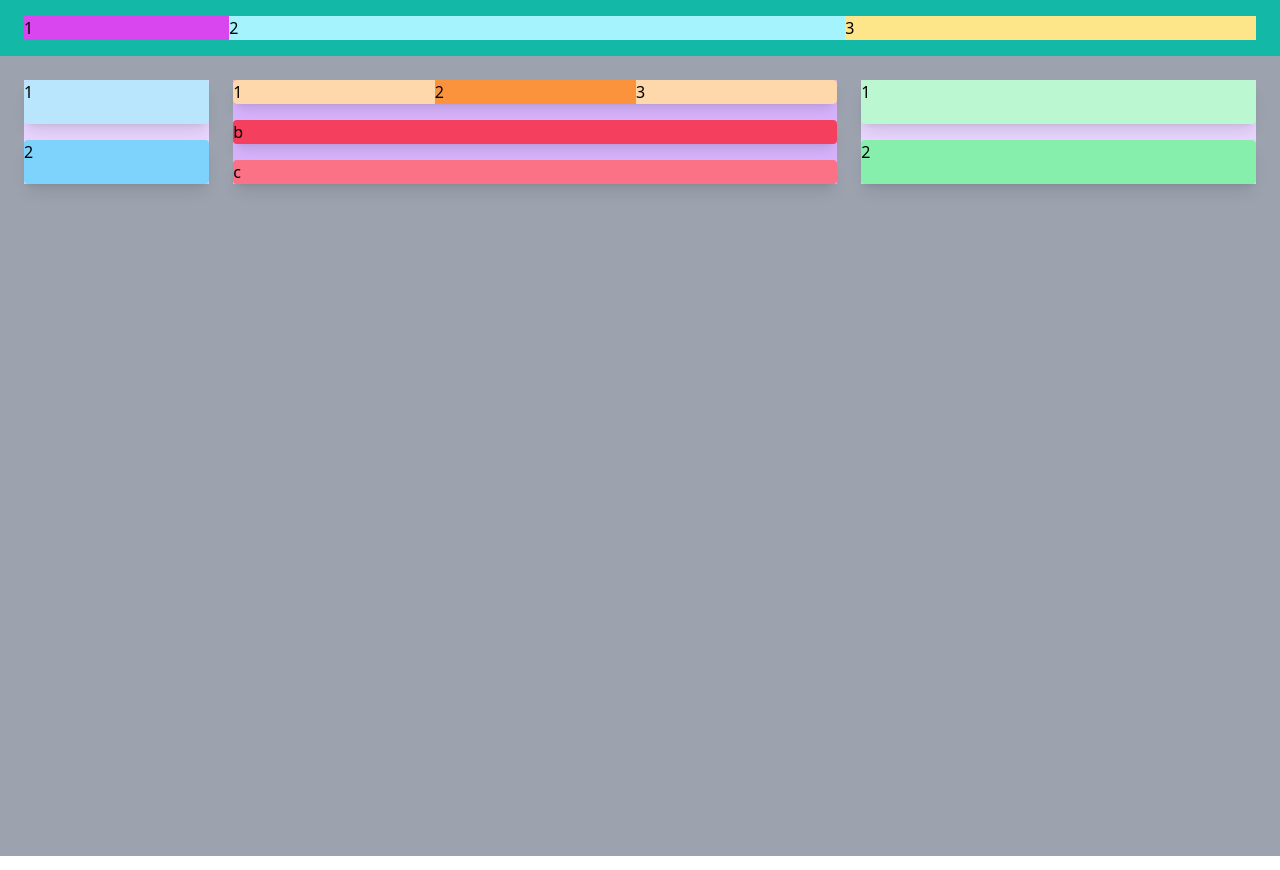
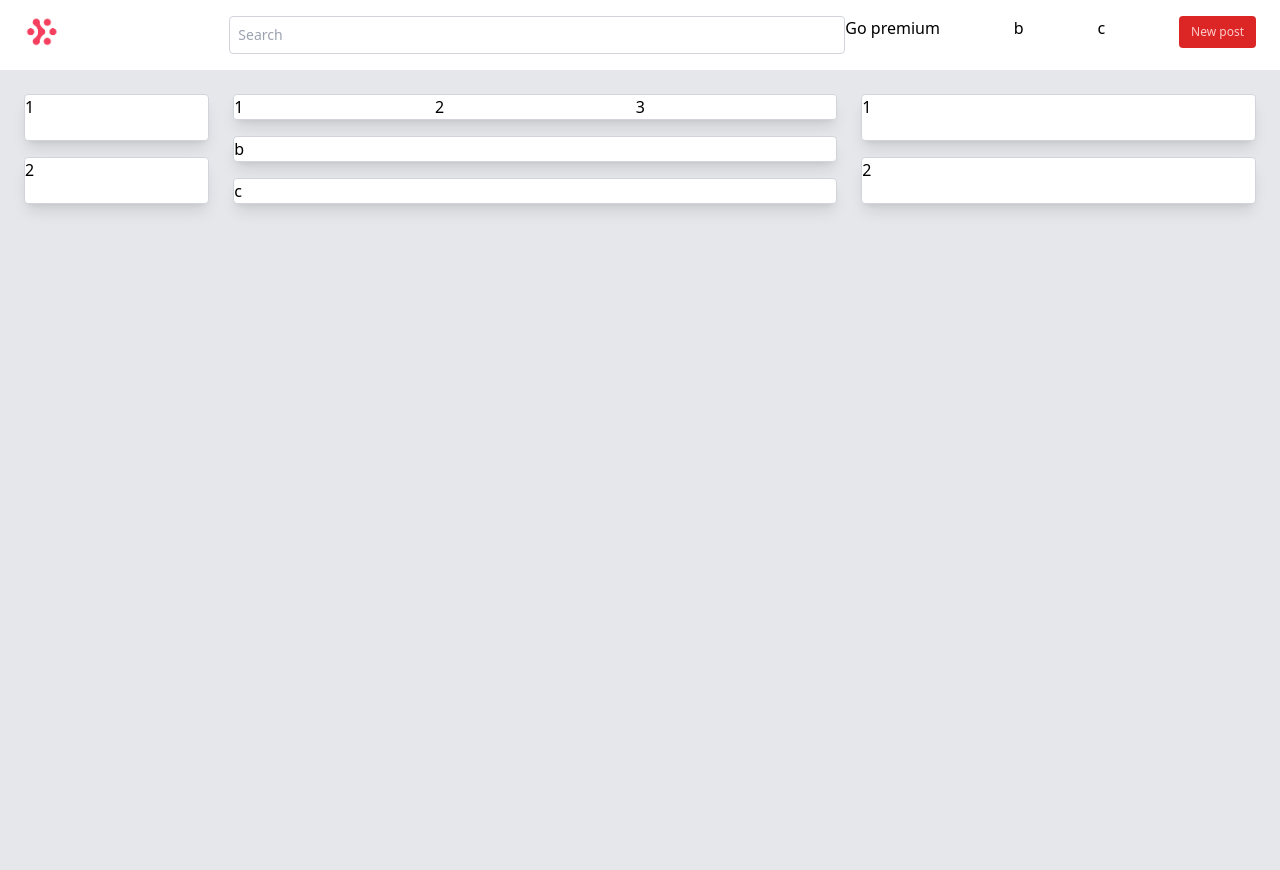
Before and after one commit to annadpp/CodeOp-Front_Tailwind, a website: page FE-CAT-tailwind-css/index.html in a window 1280 px wide. Drawn offline with Linux system fonts and the light colour scheme.

Commit message:
styles 1.0

```diff
--- a/FE-CAT-tailwind-css/index.html
+++ b/FE-CAT-tailwind-css/index.html
@@ -11,32 +11,42 @@
 
 <body>
   <div>
-    <nav class="grid grid-cols-8 md:grid-cols-6 bg-teal-500 px-6 py-4">
-      <div class="bg-fuchsia-500 col-span-1">1</div>
-      <div class="bg-cyan-200 flex-grow-3 col-span-6 md:col-span-3">2</div>
-      <div class="bg-amber-200 hidden md:flex flex-grow-1 md:col-span-2">3</div>
+    <nav class="grid grid-cols-8 md:grid-cols-6 bg-white px-6 py-4">
+      <div class="col-span-1"><img class="h-8" src="/FE-CAT-tailwind-css/img/logo.png" alt="logo">
+      </div>
+      <div class="flex-grow-3 col-span-6 md:col-span-3"><input type="search" id="default-search"
+          class="block w-full p-2 text-sm text-gray-900 border border-gray-300 rounded" placeholder="Search" required>
+      </div>
+      <div class="hidden md:flex place-content-between md:col-span-2">
+        <div>
+          <p>Go premium</p>
+        </div>
+        <div>b</div>
+        <div>c</div>
+        <div><button class="bg-red-600 rounded text-xs text-red-200 py-2 px-3">New post</button></div>
+      </div>
       <div class="bg-amber-500 flex md:hidden">3</div>
   </div>
   </nav>
 
-  <main class="bg-gray-400 p-2 h-screen p-6">
+  <main class="bg-gray-200 p-2 h-screen p-6">
     <div class="grid grid-cols-8 md:grid-cols-6 gap-6">
-      <div class="hidden md:flex col-span-2 xl:col-span-1 bg-purple-200 gap-y-4 flex-col justify-start">
-        <div class="flex-1 bg-sky-200 rounded overflow-hidden shadow-lg">1</div>
-        <div class="flex-1 bg-sky-300 rounded overflow-hidden shadow-lg">2</div>
+      <div class="hidden md:flex col-span-2 xl:col-span-1 gap-y-4 flex-col justify-start">
+        <div class="flex-1 bg-white rounded overflow-hidden shadow-lg border border-gray-300">1</div>
+        <div class="flex-1 bg-white rounded overflow-hidden shadow-lg border border-gray-300">2</div>
       </div>
-      <div class="col-span-6 col-start-2 md:col-span-4 xl:col-span-3 grid grid-rows-3 gap-y-4 bg-purple-300">
-        <div class="bg-rose-400 flex rounded overflow-hidden shadow-lg">
-          <div class="flex-1 bg-orange-200">1</div>
-          <div class="flex-1 bg-orange-400">2</div>
-          <div class="flex-1 bg-orange-200">3</div>
+      <div class="col-span-6 col-start-2 md:col-span-4 xl:col-span-3 grid grid-rows-3 gap-y-4">
+        <div class="flex rounded overflow-hidden shadow-lg border border-gray-300">
+          <div class="flex-1 bg-white">1</div>
+          <div class="flex-1 bg-white">2</div>
+          <div class="flex-1 bg-white">3</div>
         </div>
-        <div class="bg-rose-500 rounded overflow-hidden shadow-lg">b</div>
-        <div class="bg-rose-400 rounded overflow-hidden shadow-lg">c</div>
+        <div class="bg-white rounded overflow-hidden shadow-lg  border border-gray-300">b</div>
+        <div class="bg-white rounded overflow-hidden shadow-lg  border border-gray-300">c</div>
       </div>
-      <div class="hidden xl:flex col-span-2 bg-purple-200 gap-y-4 flex-col">
-        <div class="flex-1 bg-green-200 rounded overflow-hidden shadow-lg">1</div>
-        <div class="flex-1 bg-green-300 rounded overflow-hidden shadow-lg">2</div>
+      <div class="hidden xl:flex col-span-2 gap-y-4 flex-col">
+        <div class="flex-1 bg-white rounded overflow-hidden shadow-lg border border-gray-300">1</div>
+        <div class="flex-1 bg-white rounded overflow-hidden shadow-lg border border-gray-300">2</div>
       </div>
     </div>
     </div>
```
Also changed, not shown: FE-CAT-tailwind-css/img/ex1.png, FE-CAT-tailwind-css/img/logo.png (added), FE-CAT-tailwind-css/output.css, 1 other file.
